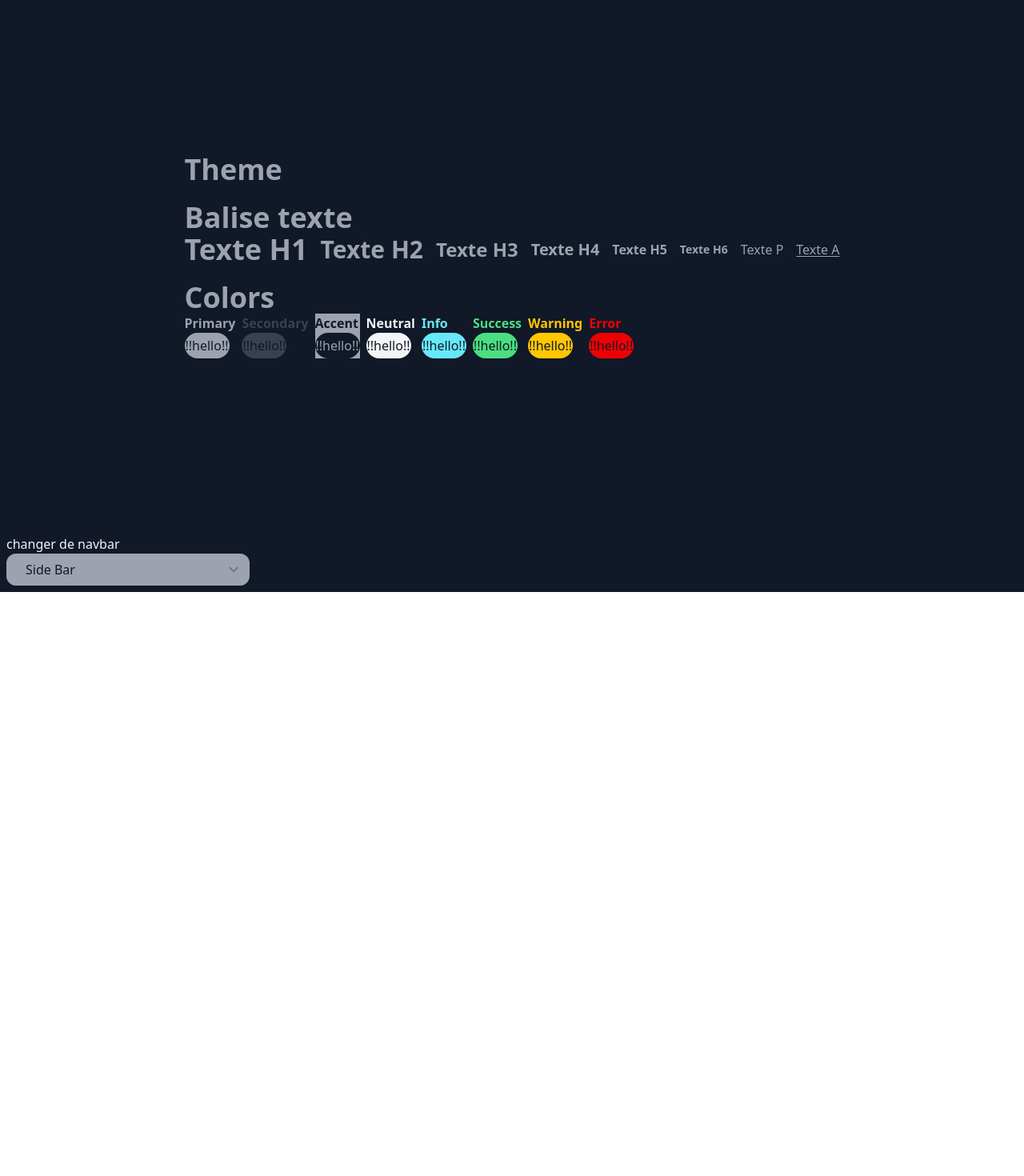
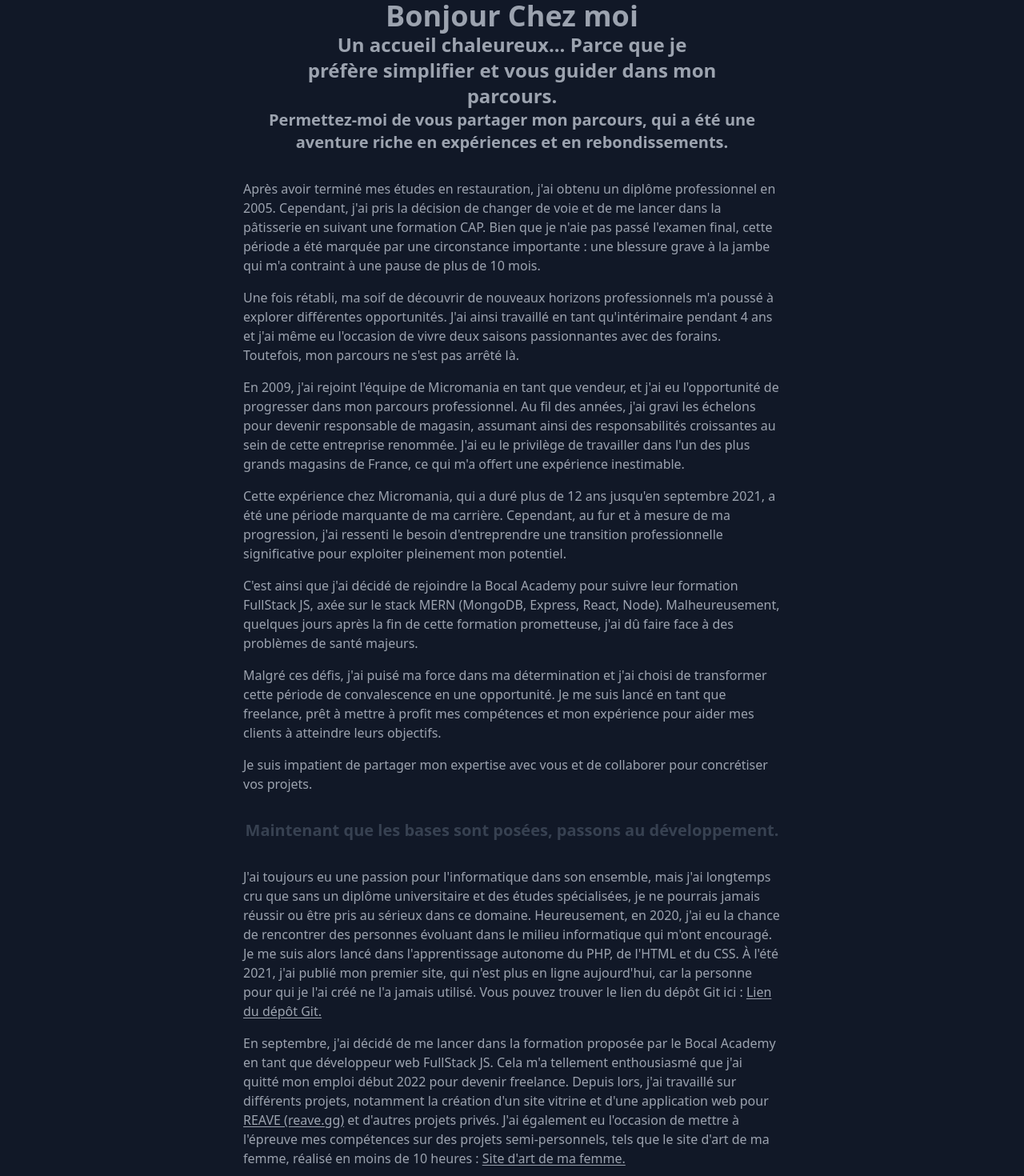
Before and after one commit to Robuchon/MaVitrine, a Vue app: page /home in a window 1280 px wide. Shown: the part 60-1530 px from the top of the page at 80% size. Before the commit the page ends 800 px from the top, so only its background shows below. Built offline with nearby package versions, Linux system fonts and the light colour scheme; what prettier-plugin-tailwindcss would draw is missing.

Commit message:
content de la page Home

```diff
--- a/src/pages/Home.vue
+++ b/src/pages/Home.vue
@@ -1,71 +1,103 @@
 <template>
-  <div>
-    <h1>Theme</h1>
-    <div name="fontTheme" class="my-5">
-      <h1>Balise texte</h1>
-      <div class="flex items-center gap-4">
-        <h1>Texte H1</h1>
-        <h2>Texte H2</h2>
-        <h3>Texte H3</h3>
-        <h4>Texte H4</h4>
-        <h5>Texte H5</h5>
-        <h6>Texte H6</h6>
-        <p>Texte P</p>
-        <a href="">Texte A</a>
-      </div>
+  <div class="flex max-w-2xl flex-col items-center">
+    <h1 class="text-center">Bonjour Chez moi</h1>
+    <h3 class="max-w-lg text-center">
+      Un accueil chaleureux... Parce que je préfère simplifier et vous guider
+      dans mon parcours.
+    </h3>
+    <h4 class="text-center">
+      Permettez-moi de vous partager mon parcours, qui a été une aventure riche
+      en expériences et en rebondissements.
+    </h4>
+    <div class="mt-8 space-y-4">
+      <p>
+        Après avoir terminé mes études en restauration, j'ai obtenu un diplôme
+        professionnel en 2005. Cependant, j'ai pris la décision de changer de
+        voie et de me lancer dans la pâtisserie en suivant une formation CAP.
+        Bien que je n'aie pas passé l'examen final, cette période a été marquée
+        par une circonstance importante : une blessure grave à la jambe qui m'a
+        contraint à une pause de plus de 10 mois.
+      </p>
+      <p>
+        Une fois rétabli, ma soif de découvrir de nouveaux horizons
+        professionnels m'a poussé à explorer différentes opportunités. J'ai
+        ainsi travaillé en tant qu'intérimaire pendant 4 ans et j'ai même eu
+        l'occasion de vivre deux saisons passionnantes avec des forains.
+        Toutefois, mon parcours ne s'est pas arrêté là.
+      </p>
+      <p>
+        En 2009, j'ai rejoint l'équipe de Micromania en tant que vendeur, et
+        j'ai eu l'opportunité de progresser dans mon parcours professionnel. Au
+        fil des années, j'ai gravi les échelons pour devenir responsable de
+        magasin, assumant ainsi des responsabilités croissantes au sein de cette
+        entreprise renommée. J'ai eu le privilège de travailler dans l'un des
+        plus grands magasins de France, ce qui m'a offert une expérience
+        inestimable.
+      </p>
+      <p>
+        Cette expérience chez Micromania, qui a duré plus de 12 ans jusqu'en
+        septembre 2021, a été une période marquante de ma carrière. Cependant,
+        au fur et à mesure de ma progression, j'ai ressenti le besoin
+        d'entreprendre une transition professionnelle significative pour
+        exploiter pleinement mon potentiel.
+      </p>
+      <p>
+        C'est ainsi que j'ai décidé de rejoindre la Bocal Academy pour suivre
+        leur formation FullStack JS, axée sur le stack MERN (MongoDB, Express,
+        React, Node). Malheureusement, quelques jours après la fin de cette
+        formation prometteuse, j'ai dû faire face à des problèmes de santé
+        majeurs.
+      </p>
+      <p>
+        Malgré ces défis, j'ai puisé ma force dans ma détermination et j'ai
+        choisi de transformer cette période de convalescence en une opportunité.
+        Je me suis lancé en tant que freelance, prêt à mettre à profit mes
+        compétences et mon expérience pour aider mes clients à atteindre leurs
+        objectifs.
+      </p>
+      <p>
+        Je suis impatient de partager mon expertise avec vous et de collaborer
+        pour concrétiser vos projets.
+      </p>
     </div>
-    <div name="colorTheme" class="my-5">
-      <h1>Colors</h1>
-      <div class="flex space-x-2">
-        <div>
-          <h5 class="text-Primary">Primary</h5>
-          <div class="flex h-8 w-14 rounded-full bg-Primary">
-            <p class="m-auto text-Accent">!!hello!!</p>
-          </div>
-        </div>
-        <div>
-          <h5 class="text-Secondary">Secondary</h5>
-          <div class="flex h-8 w-14 rounded-full bg-Secondary">
-            <p class="m-auto text-Accent">!!hello!!</p>
-          </div>
-        </div>
-        <div class="bg-Primary">
-          <h5 class="text-Accent">Accent</h5>
-          <div class="flex h-8 w-14 rounded-full bg-Accent">
-            <p class="m-auto text-Primary">!!hello!!</p>
-          </div>
-        </div>
-        <div>
-          <h5 class="text-Neutral">Neutral</h5>
-          <div class="flex h-8 w-14 rounded-full bg-Neutral">
-            <p class="m-auto text-Accent">!!hello!!</p>
-          </div>
-        </div>
-        <div>
-          <h5 class="text-Info">Info</h5>
-          <div class="flex h-8 w-14 rounded-full bg-Info">
-            <p class="m-auto text-Accent">!!hello!!</p>
-          </div>
-        </div>
-        <div>
-          <h5 class="text-Success">Success</h5>
-          <div class="flex h-8 w-14 rounded-full bg-Success">
-            <p class="m-auto text-Accent">!!hello!!</p>
-          </div>
-        </div>
-        <div>
-          <h5 class="text-Warning">Warning</h5>
-          <div class="flex h-8 w-14 rounded-full bg-Warning">
-            <p class="m-auto text-Accent">!!hello!!</p>
-          </div>
-        </div>
-        <div>
-          <h5 class="text-Error">Error</h5>
-          <div class="flex h-8 w-14 rounded-full bg-Error">
-            <p class="m-auto text-Accent">!!hello!!</p>
-          </div>
-        </div>
-      </div>
+    <h4 class="mt-8 text-center text-Secondary">
+      Maintenant que les bases sont posées, passons au développement.
+    </h4>
+    <div class="mt-8 space-y-4">
+      <p>
+        J'ai toujours eu une passion pour l'informatique dans son ensemble, mais
+        j'ai longtemps cru que sans un diplôme universitaire et des études
+        spécialisées, je ne pourrais jamais réussir ou être pris au sérieux dans
+        ce domaine. Heureusement, en 2020, j'ai eu la chance de rencontrer des
+        personnes évoluant dans le milieu informatique qui m'ont encouragé. Je
+        me suis alors lancé dans l'apprentissage autonome du PHP, de l'HTML et
+        du CSS. À l'été 2021, j'ai publié mon premier site, qui n'est plus en
+        ligne aujourd'hui, car la personne pour qui je l'ai créé ne l'a jamais
+        utilisé. Vous pouvez trouver le lien du dépôt Git ici :
+        <a href="https://github.com/Robuchon/Le-petit-salon" target="_blank"
+          >Lien du dépôt Git.</a
+        >
+      </p>
+      <p>
+        En septembre, j'ai décidé de me lancer dans la formation proposée par le
+        Bocal Academy en tant que développeur web FullStack JS. Cela m'a
+        tellement enthousiasmé que j'ai quitté mon emploi début 2022 pour
+        devenir freelance. Depuis lors, j'ai travaillé sur différents projets,
+        notamment la création d'un site vitrine et d'une application web pour
+        <a href="https://reave.gg"  target="_blank">REAVE (reave.gg)</a> et d'autres projets privés. J'ai également eu
+        l'occasion de mettre à l'épreuve mes compétences sur des projets
+        semi-personnels, tels que le site d'art de ma femme, réalisé en moins de
+        10 heures :
+        <a href="https://ladyacadia.fr/home" target="_blank">Site d'art de ma femme.</a>
+      </p>
+      <p>
+        Et récemment, j'ai conçu un site vitrine pour l'entreprise de mon
+        beau-père. J'ai réussi à le réaliser en moins de 48 heures, en y
+        consacrant 9 heures de travail. Vous pouvez le découvrir ici :
+        <a href="https://9ca2847f.adp.pages.dev/home" target="_blank"
+          >Site vitrine de l'entreprise de mon beau-père."</a
+        >
+      </p>
     </div>
   </div>
 </template>
```
